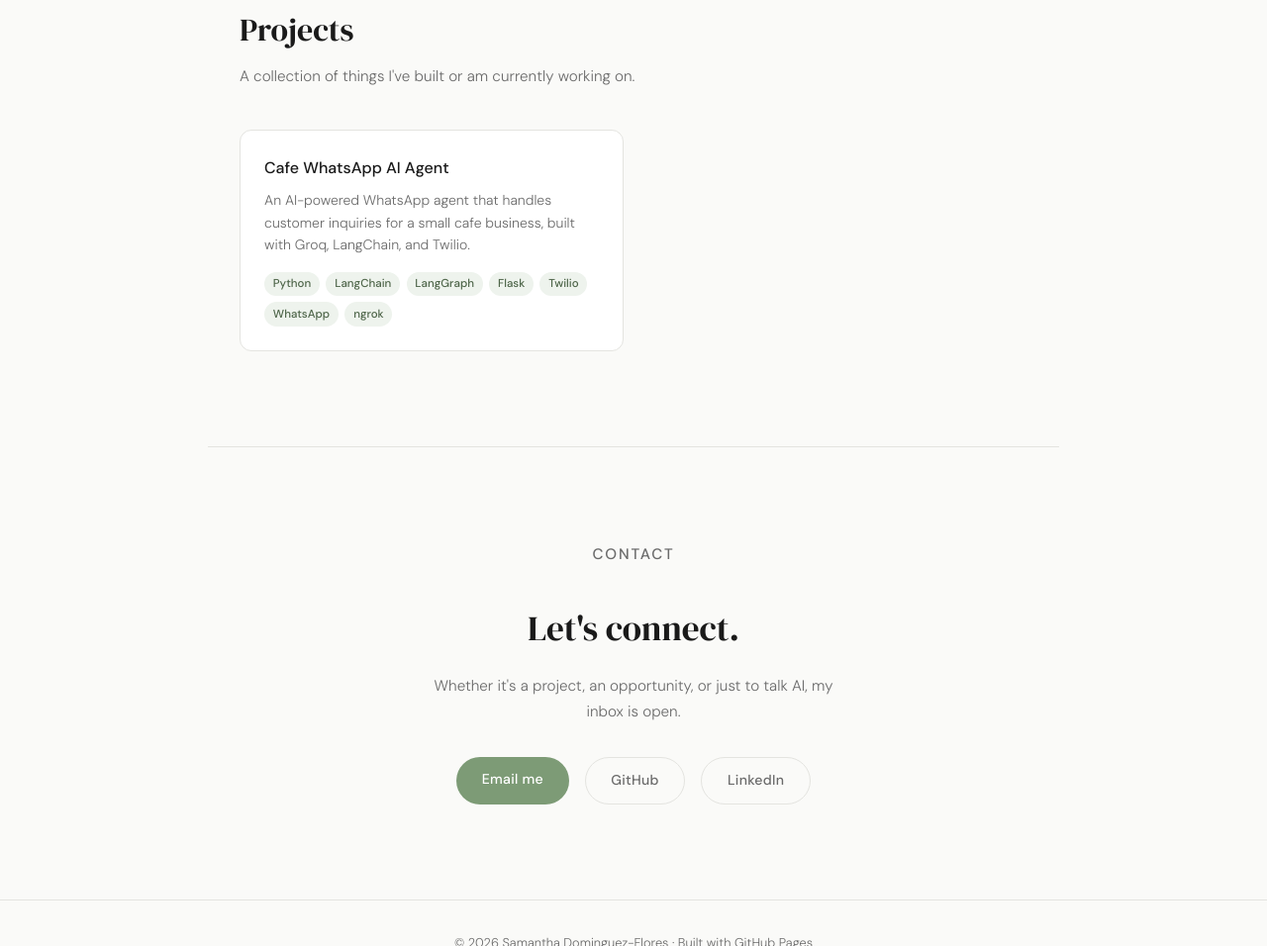
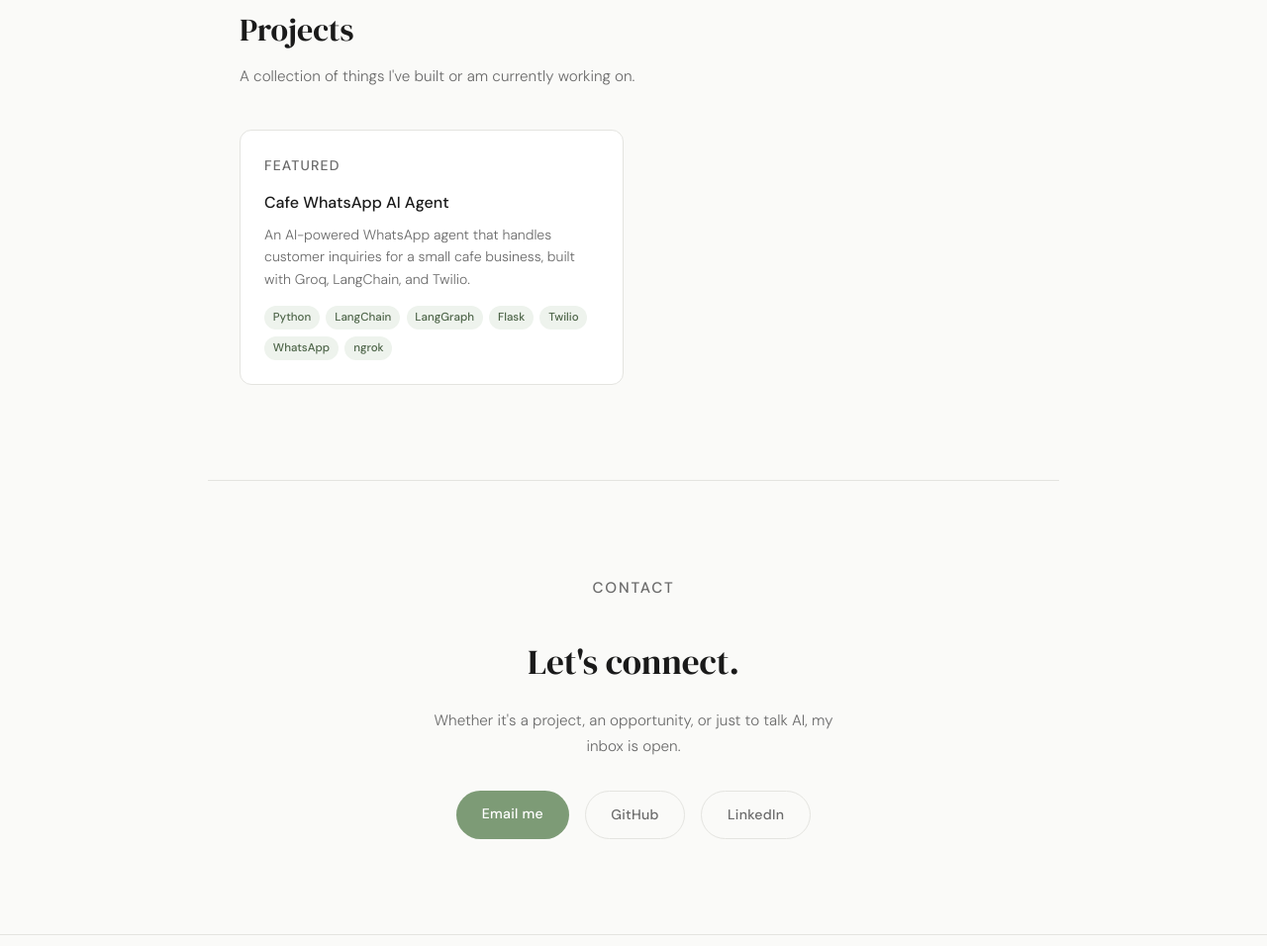
Before and after one commit to Sam-07-25/Sam-07-25.github.io, a plain HTML site: page index.html in a window 1280 px wide. Shown: the part 1634-2590 px from the top of the page at 99% size. Drawn offline with Linux system fonts and the light colour scheme.

Commit message:
edit project

```diff
--- a/index.html
+++ b/index.html
@@ -424,6 +424,7 @@
 
       <!-- Placeholder project 1 -->
       <a class="project-card" href="https://github.com/Sam-07-25/cafe-ai-agent" target="_blank">
+        <p class="project-tag">Featured</p>
         <h3>Cafe WhatsApp AI Agent</h3>
         <p>An AI-powered WhatsApp agent that handles customer inquiries for a small cafe business, built with Groq, LangChain, and Twilio.</p>
         <div class="project-langs">
```
